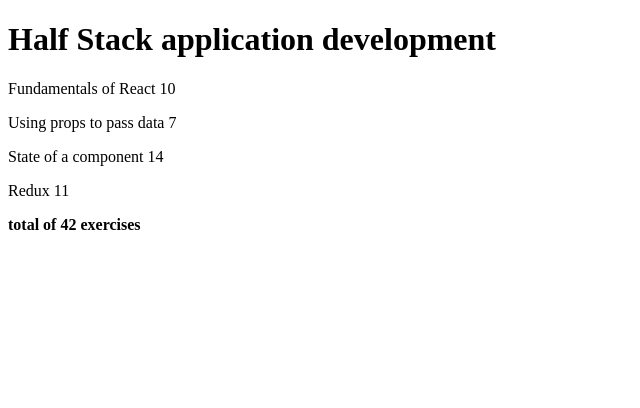
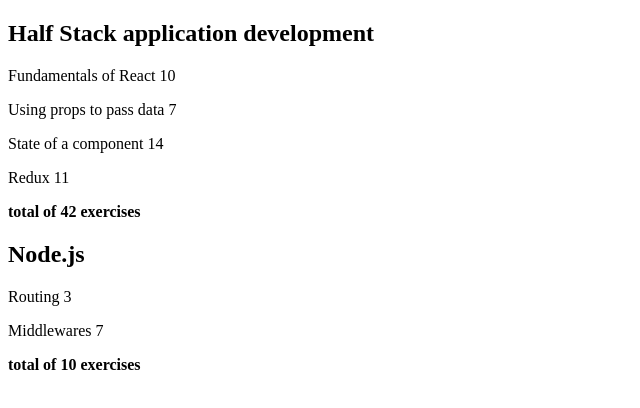
Before and after one commit to legalNameIsGwyn/Gwyn_fullstackopen_part2, a React (Vite) app: page / in a window 1280 px wide. Shown: the top 408 px of the page, without its empty margins (0-640 px from the left). Built offline with nearby package versions, Linux system fonts and the light colour scheme.

Commit message:
Exercise 2.4 Course Complete

```diff
--- a/src/App.jsx
+++ b/src/App.jsx
@@ -1,7 +1,8 @@
 const App = () => {
-  const course = {
+  const courses = [
+    {
+      name: 'Half Stack application development',
       id: 1,
-    name: 'Half Stack application development',
       parts: [
         {
           name: 'Fundamentals of React',
@@ -24,43 +25,62 @@
           id: 4
         }
       ]
+    },
+    {
+      name: 'Node.js',
+      id: 2,
+      parts: [
+        {
+          name: 'Routing',
+          exercises: 3,
+          id: 1
+        },
+        {
+          name: 'Middlewares',
+          exercises: 7,
+          id: 2
         }
+      ]
+    }
+  ]
 
-  return <Course course={course} />
+  return <Course course={courses} />
 }
 
 const Course = ({course}) => {
-  const name = course.name
-  const parts = course.parts
 
   return (
     <>
-      <Header name={name} />
-      <Content parts={parts} />
-      <Total parts={parts}/>
+      {course.map(crs =>
+          <div key={crs.id}>
+            <Header name={crs.name} myKey={crs.id}/>
+            <Content parts={crs.parts} myKey={crs.id}/>
+            <Total parts={crs.parts} myKey={crs.id}/>
+          </div>
+        )}
     </>
   );
 }
 
-const Header = ({name}) => <h1> {name} </h1>
+const Header = ({name, myKey}) => <h2 key={myKey}> {name} </h2>
 
-const Content = ({parts}) => {
+const Content = ({parts, myKey}) => {
   return(
-    <>
+    <div key={myKey}>
       {parts.map(part => <Part part={part} key={part.id}/>)}
-    </>
+    </div>
   )
 }
 
 const Part = ({part, myKey}) => <p key={myKey}>{part.name} {part.exercises}</p>
 
-const Total = ({parts}) => {
+const Total = ({parts, myKey}) => {
   // const exec = parts.map(a => a.exercises) // get exercises
   // const sum = exec.reduce((a,b) => a + b) // sum with reduce
   const sum2 = parts.reduce((a, b) => a + b.exercises,0) // initial val req
 
   return(
-    <b>total of {sum2} exercises</b>
+    <b key={myKey}>total of {sum2} exercises</b>
   )
 }
 
```
Lines whose indentation alone changed are shown as unchanged.
